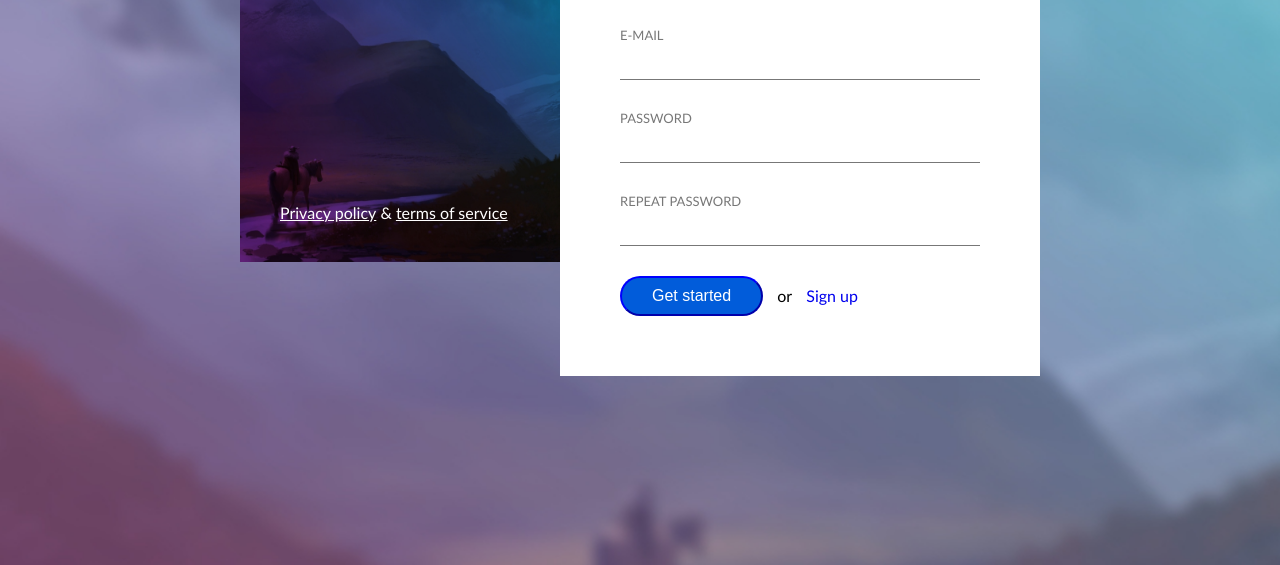
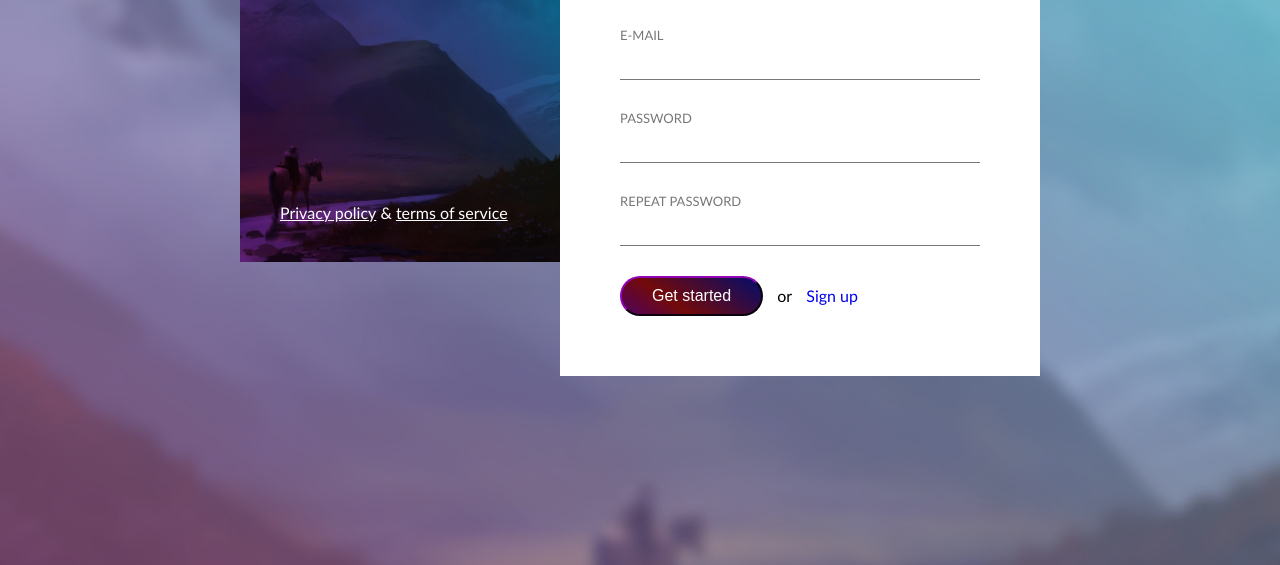
Before and after one commit to Kestutisjulius/009_singup, a website: page index.html in a window 1280 px wide. Shown: the part 235-800 px from the top of the page. Drawn offline with Linux system fonts and the light colour scheme.

Commit message:
Linear gradient for button

```diff
--- a/css/button.css
+++ b/css/button.css
@@ -5,12 +5,25 @@
   padding-left: 30px;
   padding-right: 30px;
   border-radius: 20px;
-  border-color: #00f;
+  border-color: rgb(78, 2, 96);
   background-color: #015cda;
   color: #fff;
-  cursor: middle finger;
+  cursor: pointer;
+
+  background: rgb(78, 2, 96);
+  background: linear-gradient(
+    35deg,
+    rgba(78, 2, 96, 1) 0%,
+    rgba(115, 10, 10, 1) 35%,
+    rgba(3, 13, 107, 1) 100%
+  );
 }
 
 .btn:hover {
-  background-color: #36f;
+  background: linear-gradient(
+    35deg,
+    rgba(3, 13, 107, 1) 0%,
+    rgba(78, 2, 96, 1) 35%,
+    rgba(115, 10, 10, 1) 100%
+  );
 }
```
